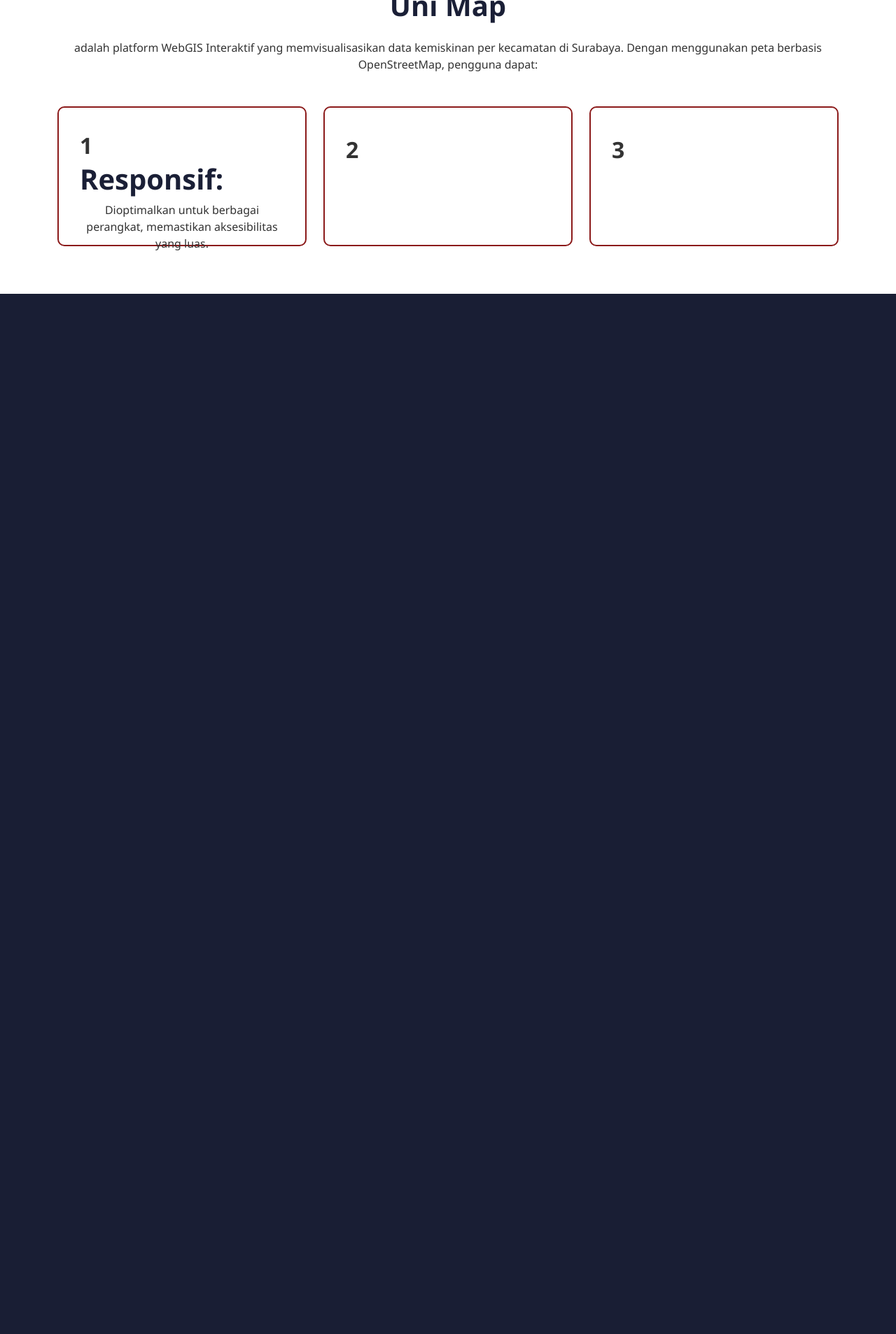
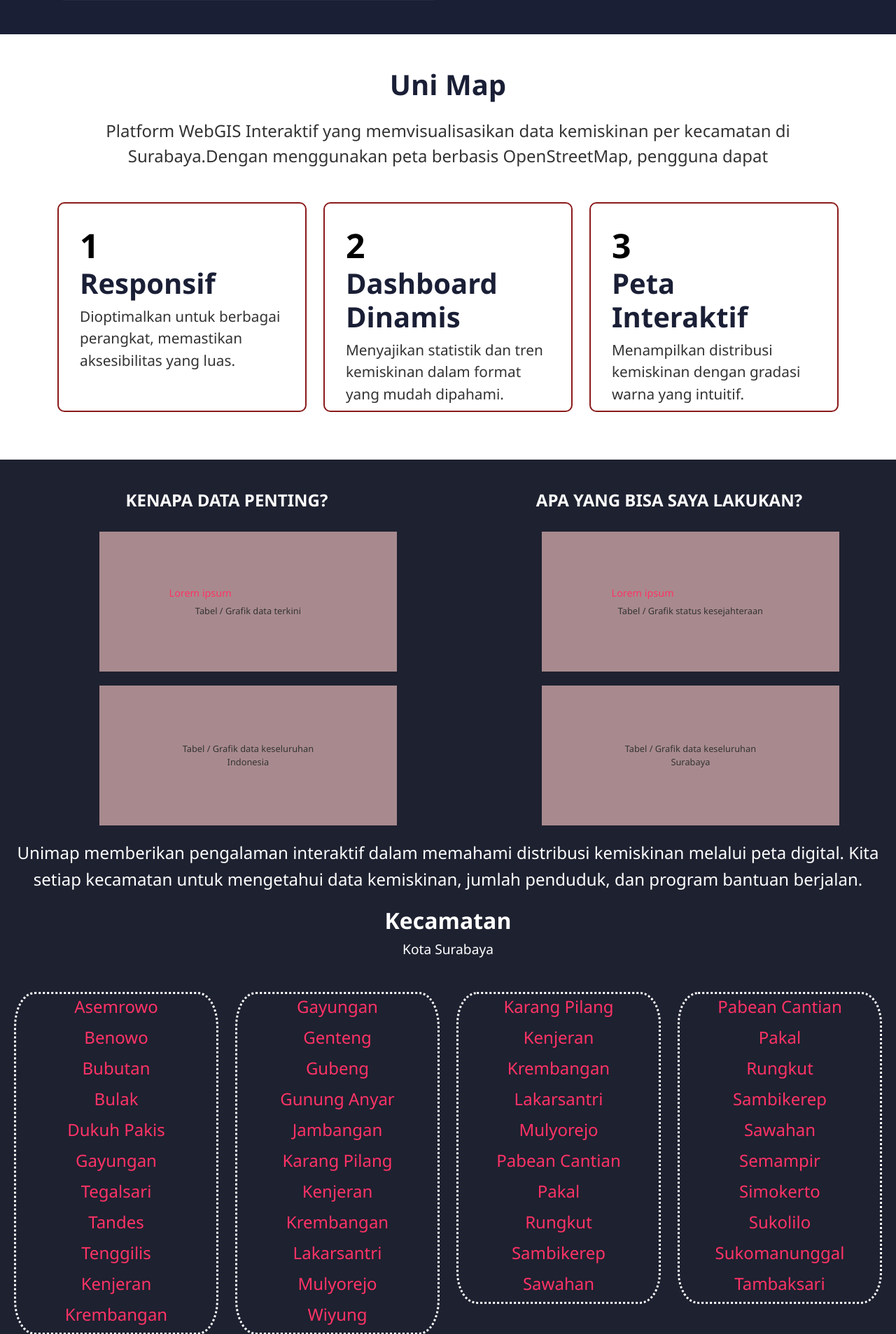
Before and after one commit to RafiAchmadN/UniMapsOlivia, a PHP site: page / in a window 1280 px wide. Shown: the part 1309-3216 px from the top of the page at 70% size. Before the commit the page ends 1729 px from the top, so only its background shows below. Run offline with PHP 8.4, Linux system fonts and the light colour scheme; some libraries are stand-ins or nearby versions.

Commit message:
Frontend

```diff
--- a/index.html
+++ b/index.html
@@ -1,5 +1,6 @@
 <!DOCTYPE html>
 <html lang="id">
+
 <head>
     <meta charset="UTF-8">
     <meta name="viewport" content="width=device-width, initial-scale=1.0">
@@ -11,6 +12,7 @@
     <!-- Font Awesome -->
     <link rel="stylesheet" href="https://cdnjs.cloudflare.com/ajax/libs/font-awesome/6.4.0/css/all.min.css">
 </head>
+
 <body>
     <!-- Navigation Bar -->
     <nav class="navbar navbar-expand-lg navbar-light bg-white py-3">
@@ -18,7 +20,8 @@
             <a class="navbar-brand" href="#">
                 <img src="Img/Hasil akhr.svg" alt="Logo" width="30" height="30" class="d-inline-block align-text-top">
             </a>
-            <button class="navbar-toggler" type="button" data-bs-toggle="collapse" data-bs-target="#navbarNav" aria-controls="navbarNav" aria-expanded="false" aria-label="Toggle navigation">
+            <button class="navbar-toggler" type="button" data-bs-toggle="collapse" data-bs-target="#navbarNav"
+                aria-controls="navbarNav" aria-expanded="false" aria-label="Toggle navigation">
                 <span class="navbar-toggler-icon"></span>
             </button>
             <div class="collapse navbar-collapse" id="navbarNav">
@@ -39,7 +42,7 @@
                         <a class="nav-link" href="#">Kontak</a>
                     </li>
                 </ul>
-                <button class="btn btn-dark rounded-pill px-4">LIHAT PETA SEKARANG</button>
+                <a href="/Login/Register&Login_Unimap.html" class="btn btn-dark rounded-pill px-4">BERGABUNG SEKARANG</a>
             </div>
         </div>
     </nav>
@@ -70,22 +73,33 @@
                     <div class="data-sources p-4">
                         <h3 class="text-white mb-4">Data yang Digunakan</h3>
                         <ul class="list-unstyled">
-                            <li class="mb-2"><i class="fas fa-circle me-2 text-danger"></i> Badan Pusat Statistik (BPS)</li>
-                            <li><i class="fas fa-circle me-2 text-danger"></i> Dinas Sosial Kota Surabaya (Satu data)</li>
+                            <li class="mb-2"><i class="fas fa-circle me-2 text-danger"></i> Badan Pusat Statistik (BPS)
+                            </li>
+                            <li><i class="fas fa-circle me-2 text-danger"></i> Dinas Sosial Kota Surabaya (Satu data)
+                            </li>
+                            <img src="/Img/Lambang_Badan_Pusat_Statistik_(BPS)_Indonesia.svg.png" class="img-thumbnail"
+                                alt="...">
+                            <img src="/Img/City_of_Surabaya_Logo.svg.png" class="img-thumbnail" alt="...">
                         </ul>
                     </div>
                 </div>
                 <div class="col-lg-6">
                     <h2 class="text-danger mb-4">Mengapa Pemetaan Kemiskinan Penting?</h2>
-                    <p class="text-white">Kemiskinan bukan sekadar angka dan berdampak pada kualitas hidup masyarakat. Di Surabaya, meskipun terjadi penurunan jumlah penduduk miskin di wilayah tertentu yang memerlukan perhatian lebih.</p>
+                    <p class="text-white">Kemiskinan bukan sekadar angka dan berdampak pada kualitas hidup masyarakat.
+                        Di Surabaya, meskipun terjadi penurunan jumlah penduduk miskin di wilayah tertentu yang
+                        memerlukan perhatian lebih.</p>
 
                     <h3 class="text-danger mt-4">Apa Itu UniMap?</h3>
-                    <p class="text-white">Berkesinambungan Unity Equity and Identify yang berarti dari "Equity Kemiskinan (Equality) + "Map", menunjukkan tujuan pemerataan keseimbangan dan "Identify mengidentifikasi kemiskinan.</p>
+                    <p class="text-white">Berkesinambungan Unity Equity and Identify yang berarti dari "Equity
+                        Kemiskinan (Equality) + "Map", menunjukkan tujuan pemerataan keseimbangan dan "Identify
+                        mengidentifikasi kemiskinan.</p>
 
                     <h3 class="text-danger mt-4">Tujuan dan Manfaat</h3>
                     <ul class="text-white">
-                        <li class="mb-2">Transparan: Menyediakan informasi yang mudah diakses oleh publik mengenai kondisi kemiskinan di Surabaya.</li>
-                        <li class="mb-2">Partisipasi Publik: Mendorong keterlibatan masyarakat dalam memahami dan mengatasi masalah kemiskinan di lingkungan mereka.</li>
+                        <li class="mb-2">Transparan: Menyediakan informasi yang mudah diakses oleh publik mengenai
+                            kondisi kemiskinan di Surabaya.</li>
+                        <li class="mb-2">Partisipasi Publik: Mendorong keterlibatan masyarakat dalam memahami dan
+                            mengatasi masalah kemiskinan di lingkungan mereka.</li>
                         <li>Serta Membantu pemerintah dan organisasi non-pemerintah mengatasi kondisi masyarakat.</li>
                     </ul>
                 </div>
@@ -97,34 +111,214 @@
     <section class="unimap-section py-5">
         <div class="container">
             <h2 class="text-center mb-4">Uni Map</h2>
-            <p class="text-center mb-5">adalah platform WebGIS Interaktif yang memvisualisasikan data kemiskinan per kecamatan di Surabaya. Dengan menggunakan peta berbasis OpenStreetMap, pengguna dapat:</p>
+            <p class="text-center mb-5">Platform WebGIS Interaktif yang memvisualisasikan data kemiskinan per kecamatan
+                di Surabaya.Dengan menggunakan peta berbasis OpenStreetMap, pengguna dapat</p>
 
             <div class="row">
                 <div class="col-md-4">
-                    <div class="feature-box text-center">
+                    <div class="feature-box">
                         <div class="number-colmn">1
                         </div>
-                        <h2 class="inner-colomn">Responsif: </h2> <!--Sampai sini-->
+                        <h2>Responsif </h2>
                         <p>Dioptimalkan untuk berbagai perangkat, memastikan aksesibilitas yang luas.</p>
                     </div>
                 </div>
                 <div class="col-md-4">
-                    <div class="feature-box text-center">
+                    <div class="feature-box ">
                         <div class="number-colmn">2</div>
+                        <h2>Dashboard Dinamis</h2>
+                        <p>Menyajikan statistik dan tren kemiskinan dalam format yang mudah dipahami.</p>
                     </div>
                 </div>
                 <div class="col-md-4">
-                    <div class="feature-box text-center">
+                    <div class="feature-box">
                         <div class="number-colmn">3</div>
+                        <h2>Peta Interaktif</h2>
+                        <p>Menampilkan distribusi kemiskinan dengan gradasi warna yang intuitif.</p>
                     </div>
                 </div>
             </div>
         </div>
     </section>
+    <!--Container section-->
+    <div class="main-container">
+        <div class="row mt-4">
+            <div class="col-md-6">
+                <h2 class="section-title">KENAPA DATA PENTING?</h2>
+
+                <div class="placeholder-box">
+                    <div class="lorem-text">Lorem ipsum</div>
+                    <div class="box-text">Tabel / Grafik data terkini</div>
+                </div>
+
+                <div class="placeholder-box">
+                    <div class="box-text">Tabel / Grafik data keseluruhan Indonesia</div>
+                </div>
+            </div>
+
+            <div class="col-md-6">
+                <h2 class="section-title">APA YANG BISA SAYA LAKUKAN?</h2>
+
+                <div class="placeholder-box">
+                    <div class="lorem-text">Lorem ipsum</div>
+                    <div class="box-text">Tabel / Grafik status kesejahteraan</div>
+                </div>
+
+                <div class="placeholder-box">
+                    <div class="box-text">Tabel / Grafik data keseluruhan Surabaya</div>
+                </div>
+            </div>
+        </div>
+        <!--Explain Section-->
+        <div class="row">
+            <div class="col-12">
+                <p class="info-text">
+                    Unimap memberikan pengalaman interaktif dalam memahami distribusi kemiskinan
+                    melalui peta digital. Kita setiap kecamatan untuk mengetahui data kemiskinan, jumlah
+                    penduduk, dan program bantuan berjalan.
+                </p>
+            </div>
+        </div>
+
+        <div class="row">
+            <div class="col-12">
+                <h3 class="district-title">Kecamatan</h3>
+                <h4 class="city-title">Kota Surabaya</h4>
+            </div>
+        </div>
+
+        <div class="row">
+            <div class="col-md-3 col-sm-4 col-6">
+                <ul class="district-list">
+                    <li>Asemrowo</li>
+                    <li>Benowo</li>
+                    <li>Bubutan</li>
+                    <li>Bulak</li>
+                    <li>Dukuh Pakis</li>
+                    <li>Gayungan</li>
+                    <li>Tegalsari</li>
+                    <li>Tandes</li>
+                    <li>Tenggilis</li>
+                    <li>Kenjeran</li>
+                    <li>Krembangan</li>
+                </ul>
+            </div>
+
+            <div class="col-md-3 col-sm-4 col-6">
+                <ul class="district-list">
+                    <li>Gayungan</li>
+                    <li>Genteng</li>
+                    <li>Gubeng</li>
+                    <li>Gunung Anyar</li>
+                    <li>Jambangan</li>
+                    <li>Karang Pilang</li>
+                    <li>Kenjeran</li>
+                    <li>Krembangan</li>
+                    <li>Lakarsantri</li>
+                    <li>Mulyorejo</li>
+                    <li>Wiyung</li>
+                </ul>
+            </div>
+
+            <div class="col-md-3 col-sm-4 col-6">
+                <ul class="district-list">
+                    <li>Karang Pilang</li>
+                    <li>Kenjeran</li>
+                    <li>Krembangan</li>
+                    <li>Lakarsantri</li>
+                    <li>Mulyorejo</li>
+                    <li>Pabean Cantian</li>
+                    <li>Pakal</li>
+                    <li>Rungkut</li>
+                    <li>Sambikerep</li>
+                    <li>Sawahan</li>
+                </ul>
+            </div>
+
+            <div class="col-md-3 col-sm-4 col-6">
+                <ul class="district-list">
+                    <li>Pabean Cantian</li>
+                    <li>Pakal</li>
+                    <li>Rungkut</li>
+                    <li>Sambikerep</li>
+                    <li>Sawahan</li>
+                    <li>Semampir</li>
+                    <li>Simokerto</li>
+                    <li>Sukolilo</li>
+                    <li>Sukomanunggal</li>
+                    <li>Tambaksari</li>
+                </ul>
+            </div>
+
+            <div class="col-md-3 col-sm-4 col-6">
+                <ul class="district-list">
+                    <li>Semampir</li>
+                    <li>Simokerto</li>
+                    <li>Sukolilo</li>
+                    <li>Sukomanunggal</li>
+                    <li>Tambaksari</li>
+                </ul>
+            </div>
+        </div>
+        <!--Interactive Section-->
+        <div class="row">
+            <div class="col-md-8 mx-auto">
+                <div class="bottom-box">
+                    <p>Pindai peta yang menghubungkan dengan peta interaktif<br>
+                        (atau pindahkan cursor ke titik-titik magenta)</p>
+                </div>
+            </div>
+        </div>
+    </div>
+
+        <!-- Header Section with Placeholder Boxes -->
+    <div class="header-section">
+        <div class="container">
+            <div class="header-title">Tentang Kami</div>
+
+            <div class="row">
+                <div class="col-md-6">
+                    <div class="placeholder-box"></div>
+                </div>
+                <div class="col-md-6">
+                    <div class="placeholder-box"></div>
+                </div>
+            </div>
+
+            <div class="row">
+                <div class="col-md-6">
+                    <div class="placeholder-box"></div>
+                </div>
+                <div class="col-md-6">
+                    <div class="placeholder-box"></div>
+                </div>
+            </div>
+        </div>
+    </div>
+
+    <!-- Navy Divider -->
+    <div class="navy-divider"></div>
+
+    <!-- Contribution Section -->
+    <div class="contribution-section">
+        <div class="container">
+            <div class="contribution-title">Kontribusi & Partisipasi</div>
+            <div class="contribution-text">
+                Kami membuka ruang kontribusi untuk masyarakat<br>
+                dalam bentuk laporan sosial, pembaruan data lokal,<br>
+                dan pengembangan fitur lanjutan berbasis komunitas.
+            </div>
+        </div>
+    </div>
+
+    <!-- Navy Divider -->
+    <div class="navy-divider"></div>
+
 
     <!-- Bootstrap JS Bundle with Popper -->
     <script src="https://cdn.jsdelivr.net/npm/bootstrap@5.3.0/dist/js/bootstrap.bundle.min.js"></script>
     <!-- Custom JS -->
     <script src="script.js"></script>
 </body>
+
 </html>
--- a/style.css
+++ b/style.css
@@ -28,7 +28,7 @@ body {
 /* Hero Section */
 .hero-section {
     background-color: #1a1f36;
-    padding: 80px 0;
+    padding: 80px 0 0;
     min-height: 500px;
 }
 
@@ -39,7 +39,8 @@ body {
 }
 
 .hero-section .lead {
-    font-size: 1.5rem;
+    font-size: 2.5rem;
+    font-weight: 700;
 }
 
 .map-container {
@@ -73,7 +74,18 @@ body {
 .data-sources {
     background-color: rgba(255, 255, 255, 0.05);
     border-radius: 10px;
+    flex-direction: column;
+    font-size: 20px;
     height: 100%;
+}
+
+.img-thumbnail {
+    width: 200px;
+    height: 200px;
+    margin-left: 10%;
+    margin-top: 10%;
+    border-radius: 20px;
+
 }
 
 .text-danger {
@@ -93,32 +105,169 @@ body {
     color: #1a1f36;
 }
 
+.unimap-section p {
+    font-size: 1.5rem;
+}
+
 .feature-box {
     border: 2px solid #8b1a1a;
     border-radius: 10px;
     padding: 30px;
-    height: 200px;
+    height: 300px;
     display: flex;
-    align-items:flex-start;
+    align-items: flex-start;
     justify-content: left;
     margin-bottom: 20px;
     flex-wrap: nowrap;
     flex-direction: column;
 }
 
-.number-colmn   {
+.number-colmn {
     width: 60px;
     height: 60px;
-    background-color: #fff;
     display: flex;
     align-items: center;
-    justify-content:flex-start;
+    justify-content: flex-start;
+    font-size: 3rem;
+    color: #000;
+    font-weight: 800;
+}
+
+.main-container {
+    background-color: #1e2130;
+    max-width: 100%;
+    margin: 0 auto;
+    padding: 20px;
+}
+
+.section-title {
+    font-weight: bold;
+    text-transform: uppercase;
+    margin-bottom: 30px;
+    font-size: 1.5rem;
+    text-align: center;
+}
+
+.placeholder-box {
+    background-color: #e9e9e9;
+    height: 120px;
+    border-radius: 5px;
+    color: #333;
+    margin-left: 20%;
+    display: flex;
+    flex-direction: column;
+    justify-content: center;
+    padding: 100px;
+    margin-bottom: 30px;
+    width: 70%;
+}
+
+.lorem-text {
+    color: #ff3366;
+    font-size: 0.9rem;
+    margin-bottom: 5px;
+}
+
+.box-text {
+    font-size: 0.8rem;
+    text-align: center;
+}
+
+.info-text {
+    font-size: 1.5rem;
+    margin-bottom: 20px;
+    line-height: 1.6;
+    text-align: center;
+}
+
+.district-title {
+    text-align: center;
     font-size: 2rem;
     font-weight: bold;
+    margin-bottom: 10px;
 }
 
-.inner-colomn{
-    font-size: 30px;
+.city-title {
+    text-align: center;
+    font-size: 1.2rem;
+    margin-bottom: 50px;
+}
+
+.district-list {
+    text-align: center;
+    list-style-type: none;
+    padding: 0;
+    margin-bottom: 40px;
+    border: 3px dotted;
+    border-radius: 10%;
+}
+
+.district-list li {
+    color: #ff3366;
+    margin-bottom: 8px;
+    font-size: 1.5rem;
+}
+
+.bottom-box {
+    background-color: #e9e9e9;
+    height: 800px;
+    border-radius: 5px;
+    color: #333;
+    display: flex;
+    align-items: center;
+    justify-content: center;
+    padding: 20px;
+    text-align: center;
+    margin-bottom: 30px;
+    font-size: 0.9rem;
+}
+
+.feature-box p {
+    font-size: 1.3rem;
+    text-align: start;
+}
+
+.header-section {
+    background-color: #6d3642;
+    color: white;
+    padding: 20px 0 40px 0;
+    text-align: center;
+}
+
+.header-title {
+    font-size: 28px;
+    font-weight: bold;
+    margin-bottom: 30px;
+}
+
+.placeholder-box {
+    background-color: #a88a8e;
+    height: 100px;
+    border-radius: 0;
+    margin-bottom: 20px;
+}
+
+.navy-divider {
+    background-color: #1e2130;
+    height: 40px;
+    width: 100%;
+}
+
+.contribution-section {
+    background-color: #f5f5f5;
+    padding: 30px 20px;
+}
+
+.contribution-title {
+    font-size: 22px;
+    font-weight: bold;
+    margin-bottom: 15px;
+}
+
+.contribution-text {
+    font-size: 16px;
+    line-height: 1.6;
+    margin-bottom: 20px;
 }
 
 /* Responsive Adjustments */
```
Also changed, not shown: Img/City_of_Surabaya_Logo.svg.png (added), Img/City_of_Surabaya_Logo.svg.svg (added), Img/Lambang_Badan_Pusat_Statistik_(BPS)_Indonesia.svg.png (added), Img/Lambang_Badan_Pusat_Statistik__BPS__Indonesia.svg.svg (added), 1 other file.
